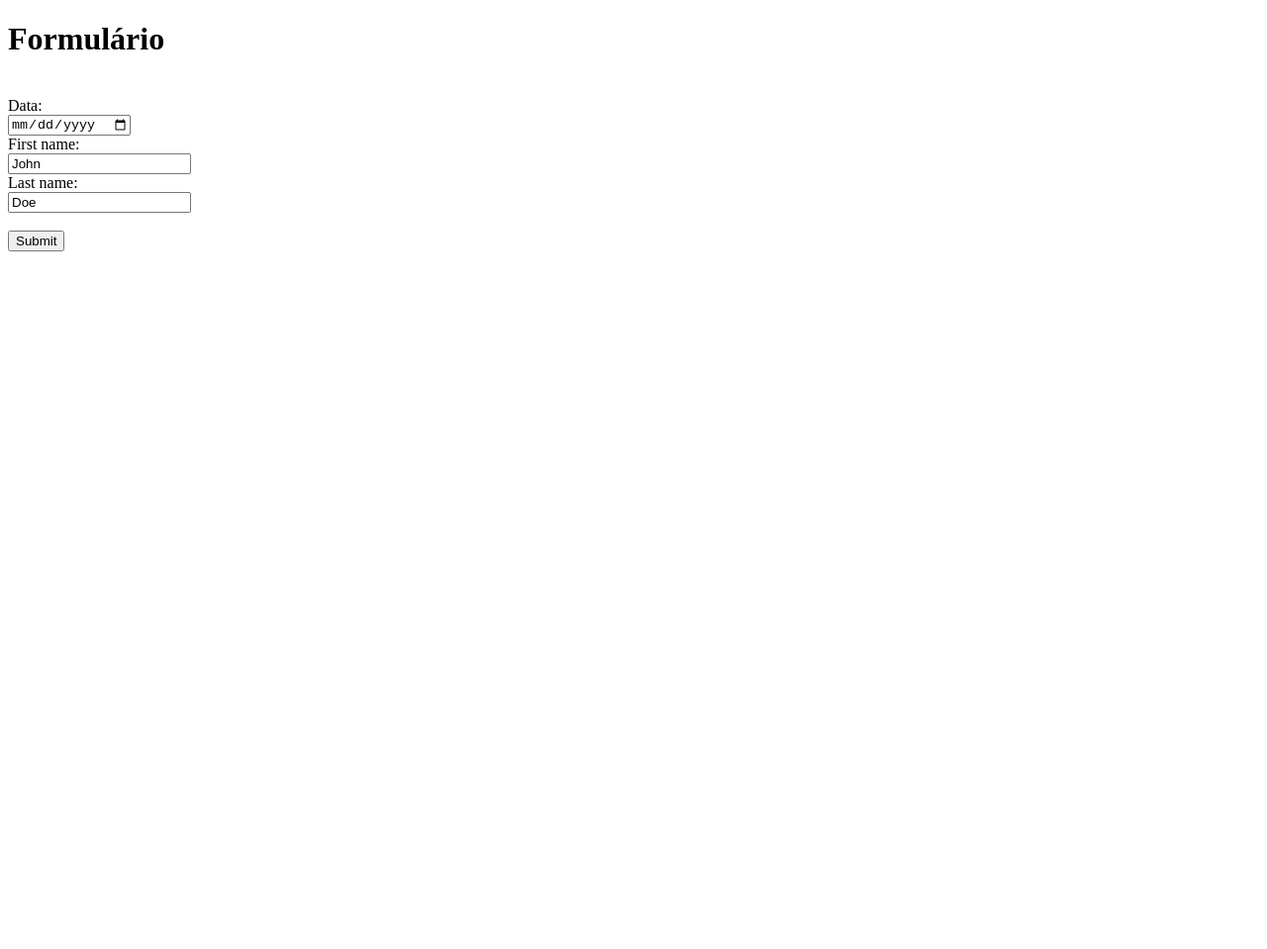
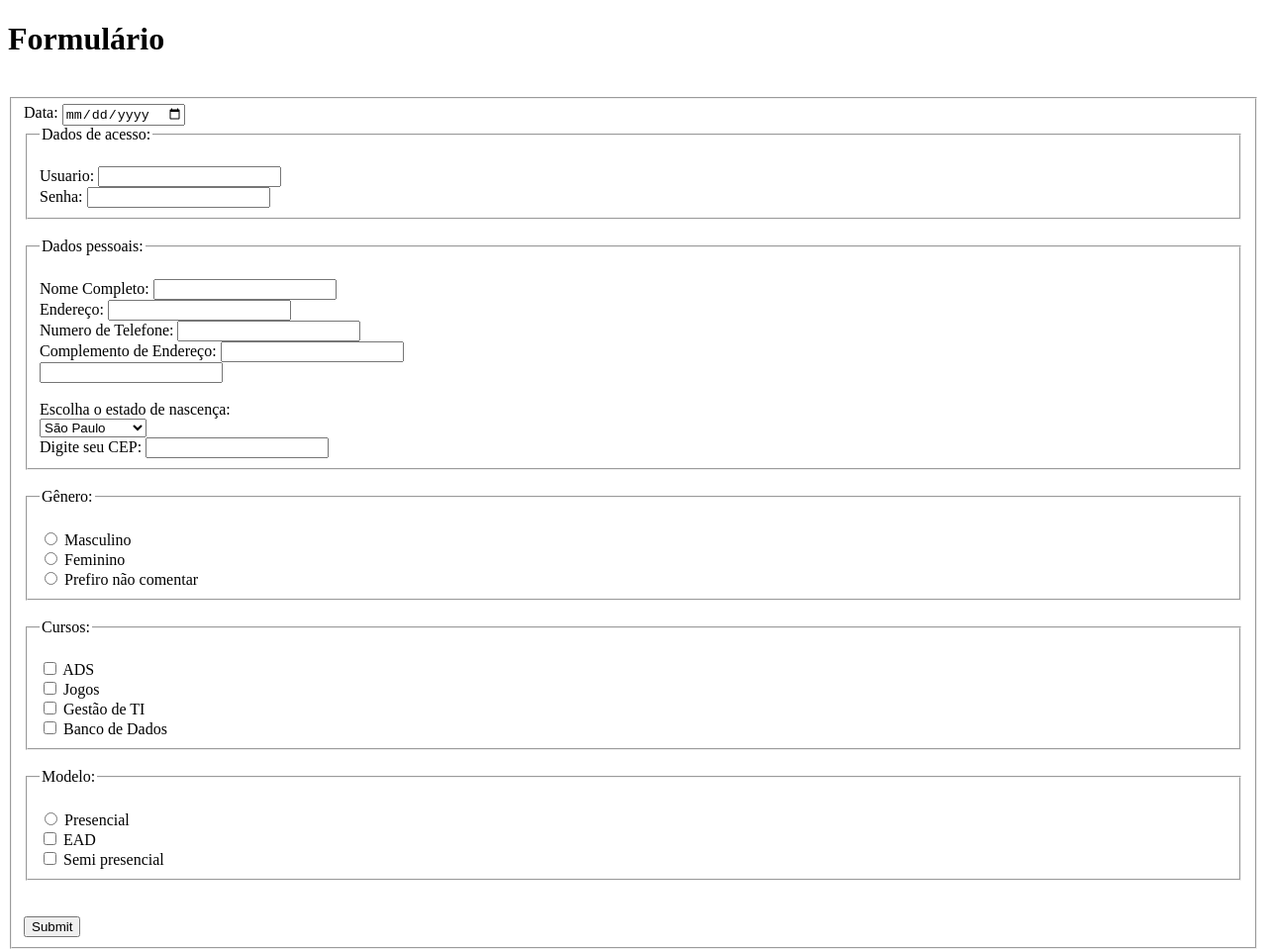
Before and after one commit to gabrielgiulicosta/GabrielCosta, a plain HTML site: page index.html in a window 1280 px wide. Shown: the whole page at 99% size. Before the commit the page ends 800 px from the top, so only its background shows below. Drawn offline with Linux system fonts and the light colour scheme.

Commit message:
complete

```diff
--- a/index.html
+++ b/index.html
@@ -8,20 +8,95 @@
 <body>
 <h1>Formulário</h1>
 <br>
-
+<fieldset>
 <form action="https://www.w3schools.com/action_page.php">
 <label for="data">Data:</label>
+<input type="date" id="data" name="data" value="">
 <br>
-<input type="date" id="data">
+<fieldset>
+<legend>Dados de acesso:</legend>
 <br>
-<label for="fname">First name:</label>
+<label for="User">Usuario:</label>
+<input type="text" id="User" name="User" value="">
 <br>
-<input type="text" id="fname" name="fname" value="John">
+<label for="Pass">Senha:</label>
+<input type="password" id="Pass" name="Pass" value="">
+</fieldset>
 <br>
-<label for="lname">Last name:</label>
+<fieldset>
+<legend>Dados pessoais:</legend>
 <br>
-<input type="text" id="lname" name="lname" value="Doe">
-<br><br>
+<label for="Cname">Nome Completo:</label>
+<input type="text" id="Cname" name="Cname" value="">
+<br>
+<label for="Adress">Endereço:</label>
+<input type="text" id="Adress" name="Adress" value="">
+<br>
+<label for="Number">Numero de Telefone:</label>
+<input type="number" id="Number" name="Number" value="">
+<br>
+<label for="complement">Complemento de Endereço:</label>
+<input type="text" id="complement" name="complement" value="">
+<br>
+<input list="Cities" id="Cities"><br>
+<datalist>
+<option value="Sorocaba">Sorocaba</option>
+<option value="Votorantim">Votorantim</option>
+<option value="Itapetininga">Itapetininga</option>
+</datalist><br>
+<label for="State">Escolha o estado de nascença:</label>
+<br>
+<select name="State" id="State">
+<option value="State">São Paulo</option>
+<option value="State">Rio de Janeiro</option>
+<option value="State">Minas Gerais</option>
+</select>
+<br>
+<label for="CEP">Digite seu CEP:</label>
+<input type="number" id="CEP" name="CEP" value="">
+</fieldset>
+<br>
+<fieldset>
+<legend>Gênero:</legend>
+<br>
+<input type="radio" id="Masc" name="Gender" value="Masculino">
+<label for="Masc">Masculino</label>
+<br>
+<input type="radio" id="Fem" name="Gender" value="Feminino">
+<label for="Fem">Feminino</label>
+<br>
+<input type="radio" id="NC" name="Gender" value="Prefiro não comentar">
+<label for="NC">Prefiro não comentar</label>
+</fieldset>
+<br>
+<fieldset>
+<legend>Cursos:</legend>
+<br>
+<input type="checkbox" id="curso1" name="Curso" value="ADS">
+<label for="curso1">ADS</label>
+<br>
+<input type="checkbox" id="curso2" name="Curso" value="Jogos">
+<label for="curso2">Jogos</label>
+<br>
+<input type="checkbox" id="curso3" name="Curso" value="Gestão de TI">
+<label for="curso3">Gestão de TI</label>
+<br>
+<input type="checkbox" id="curso4" name="Curso" value="Banco de Dados">
+<label for="curso4">Banco de Dados</label>
+</fieldset>
+<br>
+<fieldset>
+<legend>Modelo:</legend>
+<br>
+<input type="radio" id="pre" name="Modelo" value="Presencial">
+<label for="pre">Presencial</label>
+<br>
+<input type="checkbox" id="ead" name="Modelo" value="EAD">
+<label for="ead">EAD</label>
+<br>
+<input type="checkbox" id="semi" name="Modelo" value="Semi presencial">
+<label for="semi">Semi presencial</label>
+</fieldset><br><br>
 <input type="submit" value="Submit">
 </form>
 </body>
```
